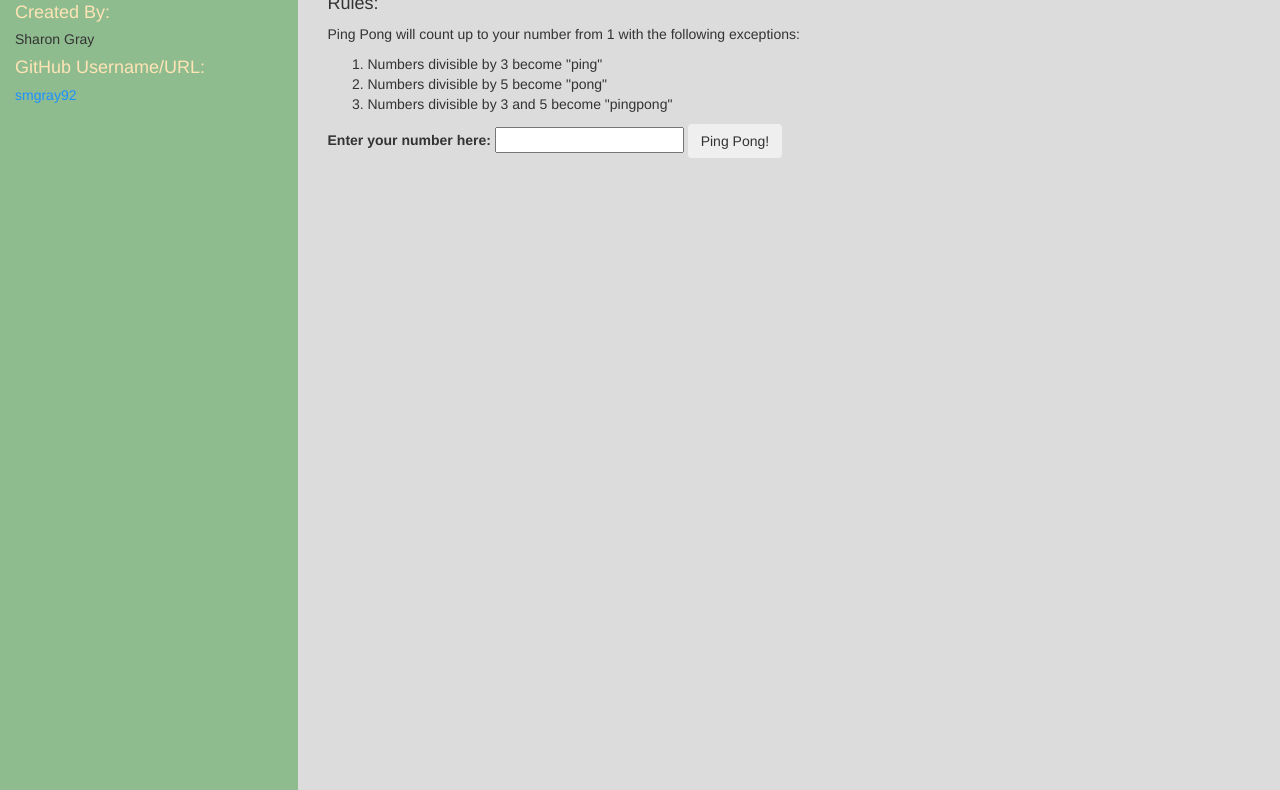
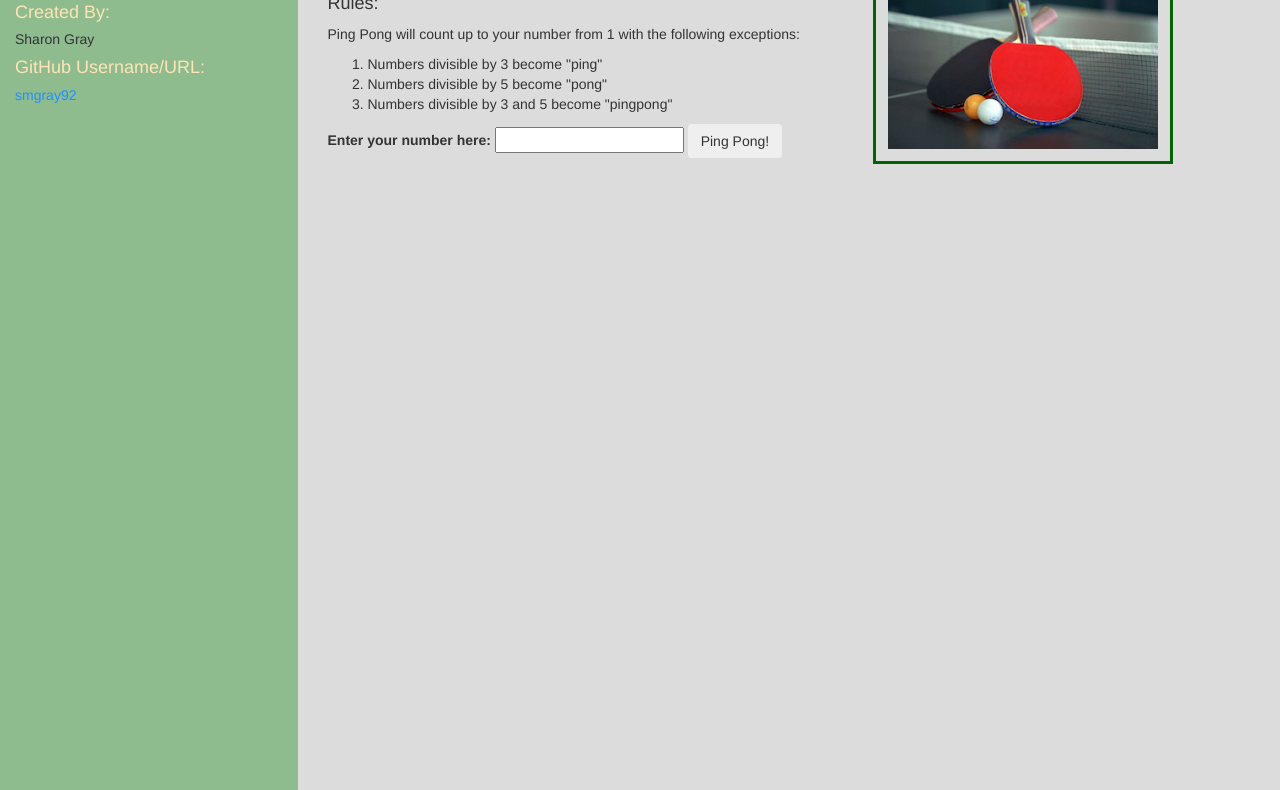
Before and after one commit to smgray92/ping-pong, a plain HTML site: page index.html in a window 1280 px wide. Shown: the part 294-1084 px from the top of the page. Drawn offline with nearby package versions, Linux system fonts and the light colour scheme.

Commit message:
Add image of ping pong to webpage.

```diff
--- a/css/styles.css
+++ b/css/styles.css
@@ -7,8 +7,6 @@ h4.tan {
 }
 .sidebar {
   background-color: #8FBC8F;
-  /*position: absolute;
-  left:50px;*/
   padding: 15px;
   height: 1000px;
 }
@@ -19,3 +17,8 @@ h4.tan {
 .blue {
   color: #1E90FF;
 }
+img {
+  border: solid #006400;
+  width:300px;
+  padding:12px;
+}
--- a/index.html
+++ b/index.html
@@ -9,7 +9,6 @@
 </head>
 <body>
   <div class="background">
-  <!-- <div class="container"> -->
     <div class="jumbotron">
     <h1>Ping-Pong</h1>
   </div>
@@ -23,7 +22,7 @@
           <h5><span class="blue">smgray92</span></h5>
         </div>
       </div>
-      <div class="col-md-6">
+      <div class="col-md-5">
         <h2>Let's play!</h2>
         <h4>Rules:</h4>
         <p>Ping Pong will count up to your number from 1 with the following exceptions:</p>
@@ -43,13 +42,14 @@
 
         <div id="output">
           <ul class = "list">
-            <!-- <li><span class="list"></span></li> -->
           </ul>
         </div>
 
     </div>
+    <div class="col-md-4">
+      <img src="img/ping-pong.jpg" alt="a picture of pin-pong">
+    </div>
   </div>
-  <!-- </div> -->
 </div>
 </body>
 </html>
```
Also changed, not shown: img/ping-pong.jpg (added).
